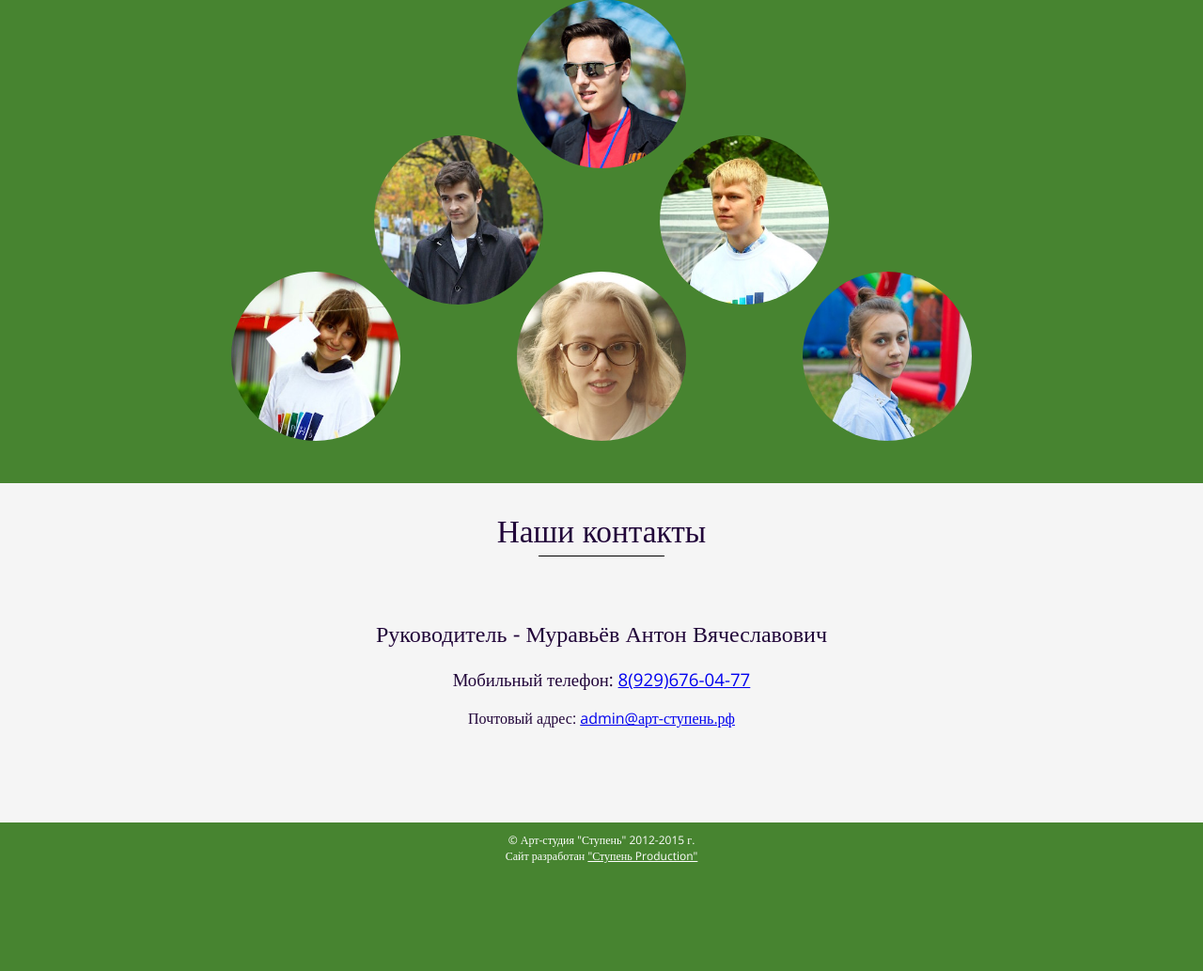
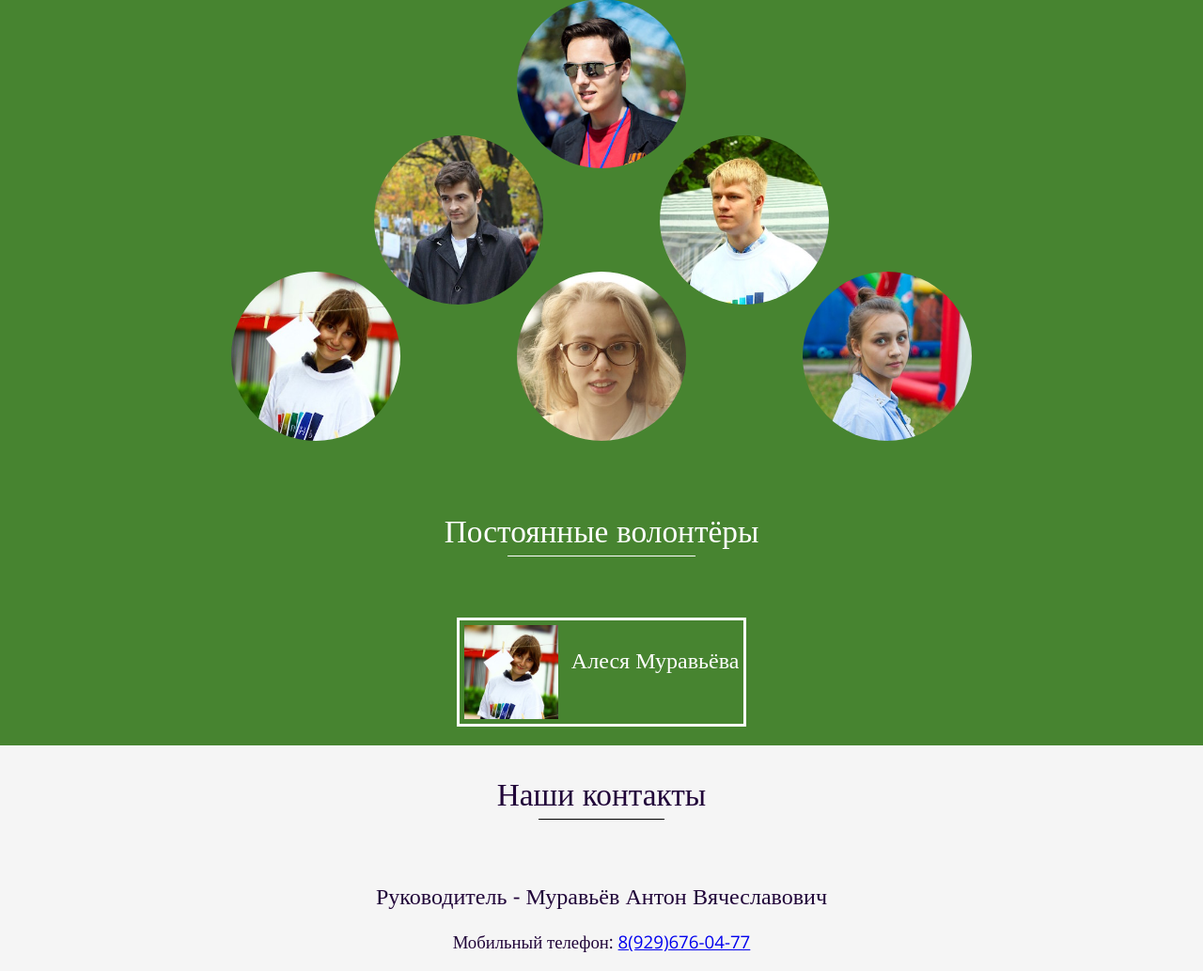
Before and after one commit to Vovanostm/site_stupen, a PHP site: page /soc/index.html in a window 1280 px wide. Shown: the part 2988-4021 px from the top of the page at 94% size. Before the commit the page ends 3906 px from the top, so only its background shows below. Run offline with PHP 8.4, Linux system fonts and the light colour scheme.

Commit message:
add_volonters

```diff
--- a/soc/index.html
+++ b/soc/index.html
@@ -393,8 +393,19 @@
         </div>
       </div>
     </div>
+    <div id="volonters">
+    <H1>Постоянные волонтёры<hr></H1>
+    <div>
 
 
+    <div class = "volonter">
+      <img width="100px" src="img/our_photos/ava_dhsl.jpg">
+      <div>
+      <H2>Алеся Муравьёва</H2>
+      </div>
+    </div>
+    </div>
+        </div>
   </div>
 </section>
 <section id="contacts" class="odd">
--- a/soc/styles/style.css
+++ b/soc/styles/style.css
@@ -233,6 +233,19 @@ font-size:18pt;
   cursor:pointer;
 }
 
+.volonter
+{
+  display: inline-block;
+  border-style: solid;
+  margin: 20px;
+}
+.volonter img, .volonter div
+{
+  display: inline-block;
+  vertical-align: top;
+  margin: 5px;
+}
+
 footer
 {
   margin-top: 100px;
```
